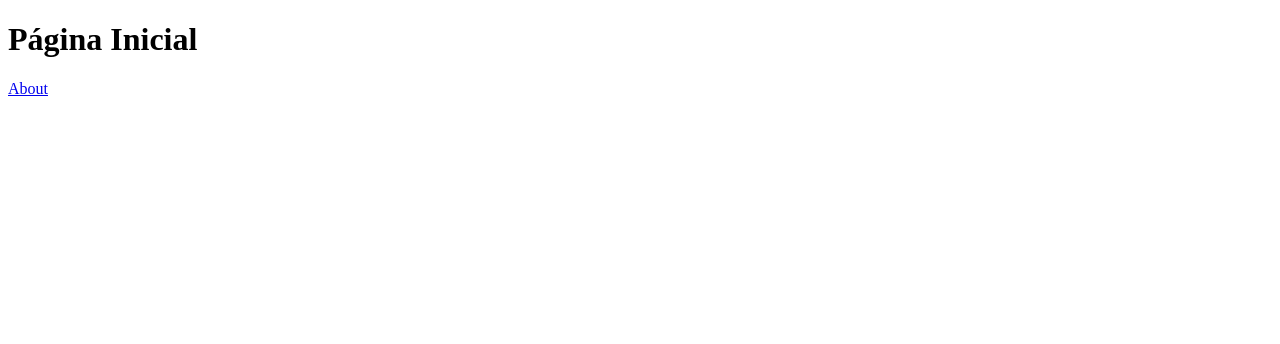
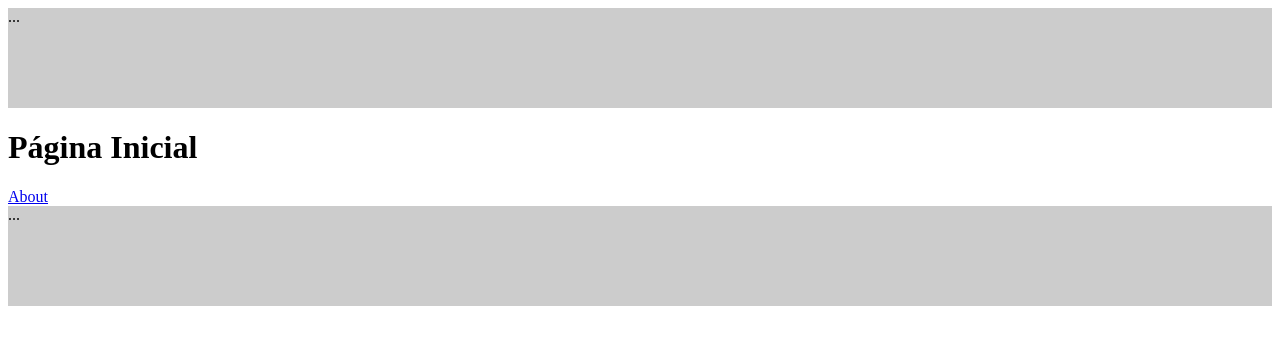
Before and after one commit to gbcbaptista/OLX-Frontend-Clone, a React (Create React App) app in the folder frontend/: page / in a window 1280 px wide. Shown: the top 344 px of the page. Built offline with nearby package versions, Linux system fonts and the light colour scheme.

Commit message:
Building Template
Creating the Header and Footer as components and used it inside the Template hugging the Route component.

```diff
--- a/frontend/package.json
+++ b/frontend/package.json
@@ -10,6 +10,7 @@
     "react-dom": "^17.0.2",
     "react-redux": "^7.2.3",
     "react-scripts": "4.0.3",
+    "styled-components": "^5.2.3",
     "web-vitals": "^1.1.1"
   },
   "scripts": {
--- a/frontend/src/App.js
+++ b/frontend/src/App.js
@@ -3,11 +3,19 @@
 import { BrowserRouter } from 'react-router-dom';
 import Routes from './Routes';
 
+import { Template } from './components/MainComponents';
+import Header from './components/partials/Header';
+import Footer from './components/partials/Footer';
+
 
 const Page = (props) => {
   return(
     <BrowserRouter>
-      <Routes />
+      <Template>
+        <Header />
+          <Routes />
+          <Footer />
+      </Template>
     </BrowserRouter>
 
   );
--- /dev/null
+++ b/frontend/src/components/MainComponents.js
@@ -0,0 +1,10 @@
+import  styled from 'styled-components';
+
+
+export const Template = styled.div``;
+
+export const PageContainer = styled.div``;
+
+export const PageTitle = styled.h1``;
+
+export const PageBody = styled.div``;
--- /dev/null
+++ b/frontend/src/components/partials/Footer/index.js
@@ -0,0 +1,13 @@
+import React from 'react';
+import styled from 'styled-components';
+import { FooterArea} from './styled';
+
+const Header = () => {
+    return (
+        <FooterArea>
+            ...
+        </FooterArea>
+    );
+}
+
+export default Header;
--- /dev/null
+++ b/frontend/src/components/partials/Footer/styled.js
@@ -0,0 +1,6 @@
+import styled from 'styled-components';
+
+export const FooterArea = styled.div`
+    height: 100px;
+    background-color: #CCC;
+`;
--- /dev/null
+++ b/frontend/src/components/partials/Header/index.js
@@ -0,0 +1,13 @@
+import React from 'react';
+import styled from 'styled-components';
+import { HeaderArea} from './styled';
+
+const Header = () => {
+    return (
+        <HeaderArea>
+            ...
+        </HeaderArea>
+    );
+}
+
+export default Header;
--- /dev/null
+++ b/frontend/src/components/partials/Header/styled.js
@@ -0,0 +1,6 @@
+import styled from 'styled-components';
+
+export const HeaderArea = styled.div`
+    height: 100px;
+    background-color: #CCC;
+`;
```
Also changed, not shown: 1 other file (tests, documents, lock files or other folders).
